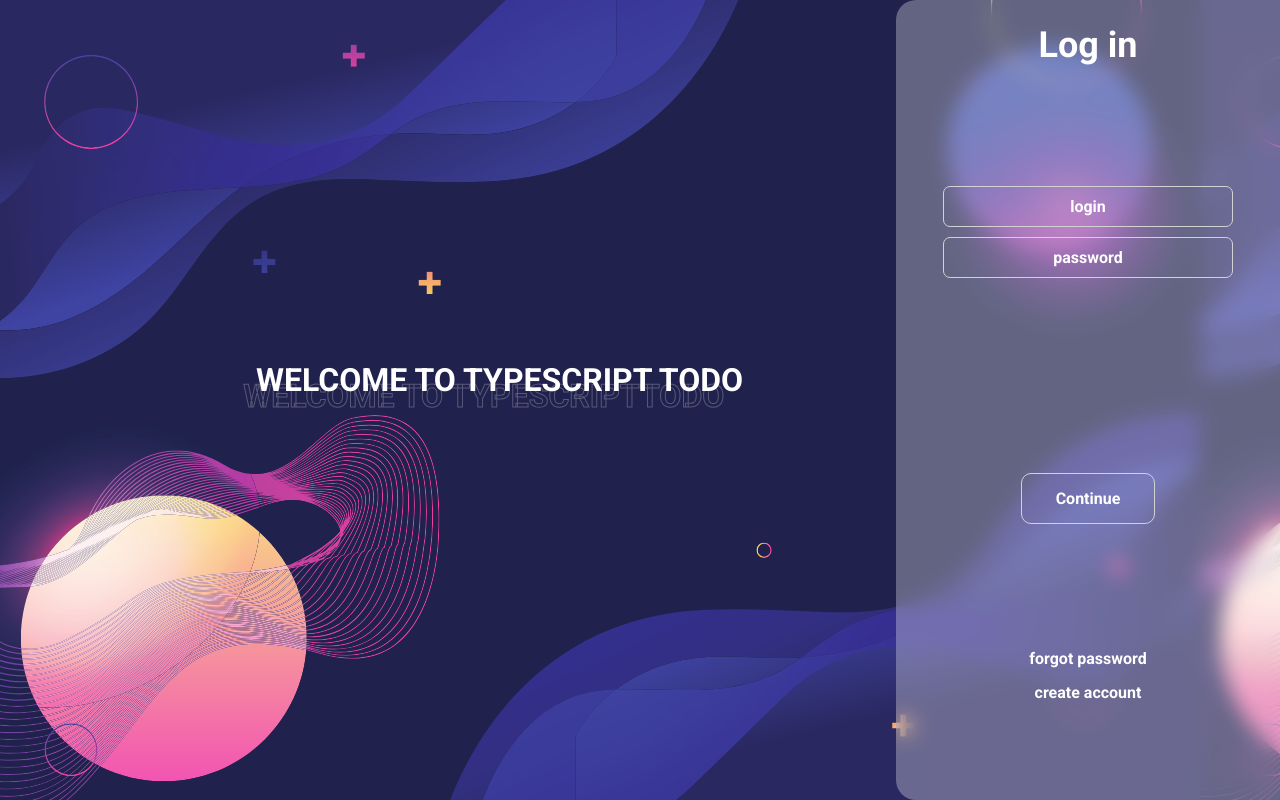
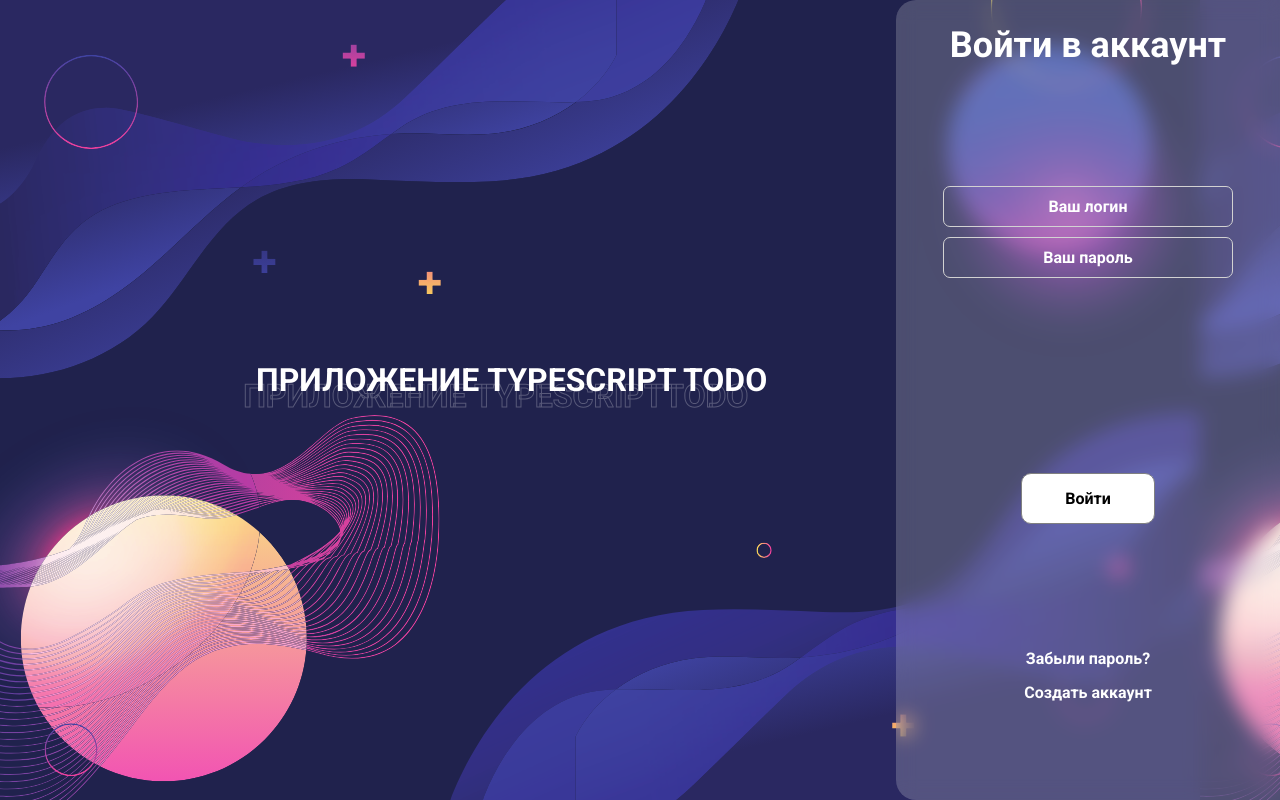
Before and after one commit to vlad424/typescript-todo, a React (Create React App) app: page / in a window 1280 px wide. Built offline with nearby package versions, Linux system fonts and the light colour scheme.

Commit message:
added new url

```diff
--- a/src/components/auth/login/Auth.scss
+++ b/src/components/auth/login/Auth.scss
@@ -54,7 +54,7 @@
   display: flex;
   flex-direction: column;
 
-  background-color: rgba(255, 255, 255, 0.3);
+  background-color: rgba(255, 255, 255, 0.2);
   backdrop-filter: blur(10px);
   border-radius: 20px 0px 0px 20px;
 
@@ -116,6 +116,11 @@
     border-radius: 10px;
     padding: 15px;
 
+    background-color: rgba(255, 255, 255, 1);
+    border: 1px solid gray;
+    backdrop-filter: blur(10px);
+    color:black;
+
     transition: 0.4s;
 
     &:hover {
@@ -133,5 +138,9 @@
   & > a {
     margin-top: 15px;
     color: #fff;
+    transition: 0.4s;
+    &:hover {
+      color: black;
+    }
   }
 }
--- a/src/components/auth/login/Auth.tsx
+++ b/src/components/auth/login/Auth.tsx
@@ -47,27 +47,27 @@ const Auth: React.FC = () => {
     <div className="auth">
       <div className="auth-info">
         <div className="info-area">
-          <p className="info-text">Welcome to TypeScript Todo</p>
-          <p className="info-text info-ghost">Welcome to TypeScriptTodo</p>
+          <p className="info-text">Приложение TypeScript Todo</p>
+          <p className="info-text info-ghost">Приложение TypeScriptTodo</p>
         </div>
         <div className="auth-features"></div>
       </div>
 
       <div className="auth-form">
-        <HeaderForm header="Log in" />
+        <HeaderForm header="Войти в аккаунт" />
         <section className="auth-form-transfer">
           <div className="auth-form-inputs">
             <input
               type="text"
               className="login"
-              placeholder="login"
+              placeholder="Ваш логин"
               value={login}
               onChange={(e) => setLogin((login) => (login = e.target.value))}
             />
             <input
               type="password"
               className="password"
-              placeholder="password"
+              placeholder="Ваш пароль"
               value={password}
               onChange={(e) =>
                 setPassword((password) => (password = e.target.value))
@@ -76,16 +76,16 @@ const Auth: React.FC = () => {
           </div>
           <div className="auth-form-continue">
             <button className="send-to-check" onClick={() => loginClick()}>
-              Continue
+              Войти
             </button>
           </div>
         </section>
         <footer className="auth-form-footer">
           <Link to="forgot-password" className="forgot-password">
-            forgot password
+            Забыли пароль?
           </Link>
           <Link to="/register" className="create-account">
-            create account
+            Создать аккаунт
           </Link>
         </footer>
       </div>
--- a/src/components/auth/register/Register.tsx
+++ b/src/components/auth/register/Register.tsx
@@ -35,7 +35,7 @@ const Register = () => {
 
       dispatch(pushCurrentUser(await getUser()));
 
-      console.log(credentials.id)
+      console.log(credentials)
 
       return navigate(`/workspace/${credentials.id}`)
     }
```
Also changed, not shown: 1 other file (tests, documents, lock files or other folders).
